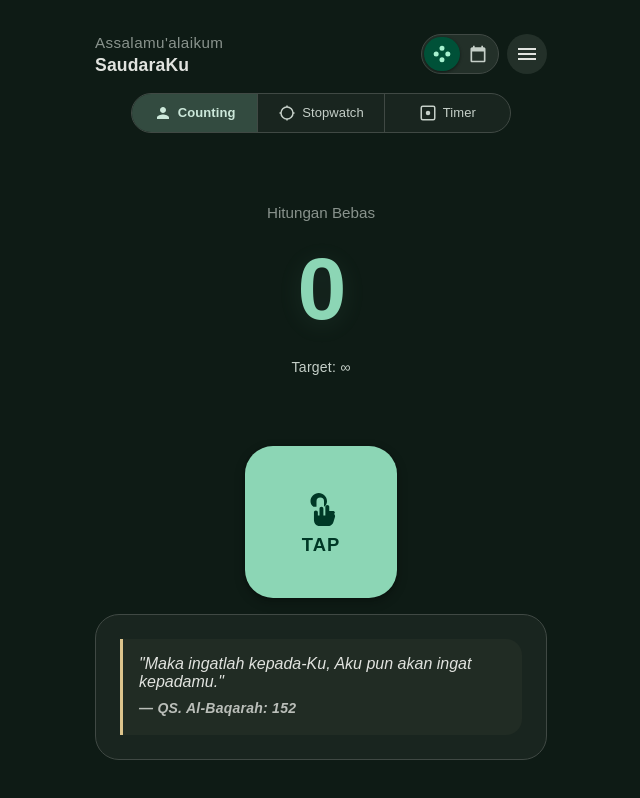
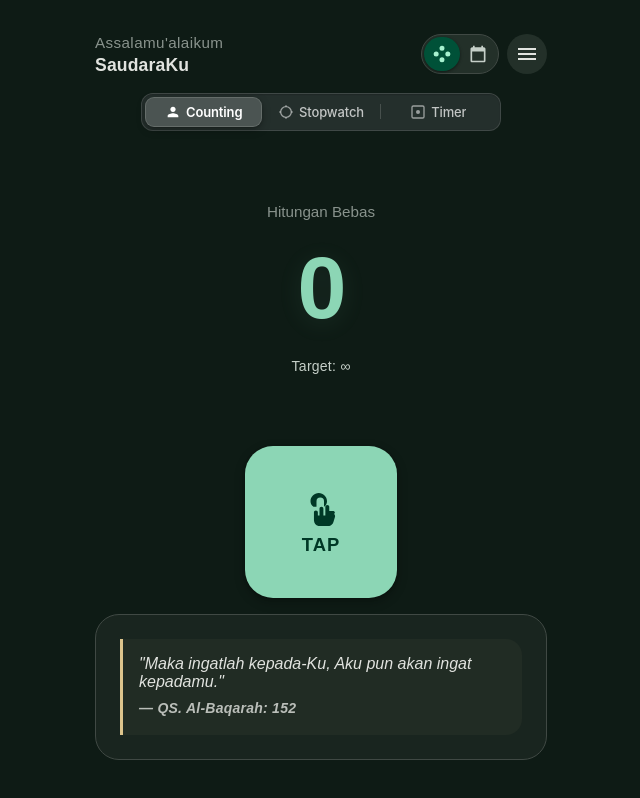
Before and after one commit to aifadhel/tasbihku, a website built with Vite: page index.html in a window 1280 px wide. Shown: the whole page, without its empty margins (319-959 px from the left). Built offline with nearby package versions, Linux system fonts and the light colour scheme; a web font is replaced by a local one.

Commit message:
feat: implement apple tab-views for the mode chooser in dashboard

```diff
--- a/index.html
+++ b/index.html
@@ -135,18 +135,19 @@
 
                 <div class="text-center" style="margin-top: 0; flex-grow: 1; display: flex; flex-direction: column;">
 
-                    <!-- DASHBOARD MODE SWITCHER (M3 Connected Button Group) -->
-                    <div class="segmented-fab-container connected-button-group" id="dashboard-mode-switcher">
-                      <button class="segment-btn active" data-mode="counting" onclick="switchDashboardMode('counting')">
-                        <svg class="segment-icon" width="18" height="18" viewBox="0 0 24 24" fill="currentColor"><use href="#icon-5"></use></svg>
+                    <!-- DASHBOARD MODE SWITCHER (Apple HIG Segmented Tab View) -->
+                    <div class="segmented-fab-container apple-tab-view" id="dashboard-mode-switcher" role="tablist" aria-label="Mode Tampilan Tasbih" data-active-index="0" style="--tab-active-index: 0;">
+                      <div class="apple-tab-indicator" aria-hidden="true"></div>
+                      <button class="segment-btn active" id="tab-counting" role="tab" aria-selected="true" aria-controls="counting-display-area" tabindex="0" data-mode="counting" onclick="switchDashboardMode('counting')">
+                        <svg class="segment-icon" width="16" height="16" viewBox="0 0 24 24" fill="currentColor" aria-hidden="true"><use href="#icon-5"></use></svg>
                         <span class="segment-label" data-i18n="mode_counting">Counting</span>
                       </button>
-                      <button class="segment-btn" data-mode="stopwatch" onclick="switchDashboardMode('stopwatch')">
-                        <svg class="segment-icon" width="18" height="18" viewBox="0 0 24 24" fill="currentColor"><use href="#icon-6"></use></svg>
+                      <button class="segment-btn" id="tab-stopwatch" role="tab" aria-selected="false" aria-controls="stopwatch-display-area" tabindex="-1" data-mode="stopwatch" onclick="switchDashboardMode('stopwatch')">
+                        <svg class="segment-icon" width="16" height="16" viewBox="0 0 24 24" fill="currentColor" aria-hidden="true"><use href="#icon-6"></use></svg>
                         <span class="segment-label" data-i18n="mode_stopwatch">Stopwatch</span>
                       </button>
-                      <button class="segment-btn" data-mode="timer" onclick="switchDashboardMode('timer')">
-                        <svg class="segment-icon" width="18" height="18" viewBox="0 0 24 24" fill="currentColor"><use href="#icon-7"></use></svg>
+                      <button class="segment-btn" id="tab-timer" role="tab" aria-selected="false" aria-controls="timer-display-area" tabindex="-1" data-mode="timer" onclick="switchDashboardMode('timer')">
+                        <svg class="segment-icon" width="16" height="16" viewBox="0 0 24 24" fill="currentColor" aria-hidden="true"><use href="#icon-7"></use></svg>
                         <span class="segment-label" data-i18n="mode_timer">Timer</span>
                       </button>
                     </div>
@@ -155,7 +156,7 @@
                         <span class="text-sub" id="dashboard-mode-title" data-i18n="title_free_count">Hitungan Bebas</span>
 
                         <!-- COUNTING DISPLAY -->
-                        <div id="counting-display-area" style="display: block;">
+                        <div id="counting-display-area" role="tabpanel" aria-labelledby="tab-counting" style="display: block;">
                             <div style="display: flex; justify-content: center; align-items: center; gap: 8px;">
                                 <div id="free-counter" class="display-large" style="cursor: pointer;" onclick="promptManualCount()" aria-label="Edit Hitungan" data-i18n-aria="edit_count">0</div>
                             </div>
@@ -165,12 +166,12 @@
                         </div>
 
                         <!-- STOPWATCH DISPLAY -->
-                        <div id="stopwatch-display-area" style="display: none;">
+                        <div id="stopwatch-display-area" role="tabpanel" aria-labelledby="tab-stopwatch" style="display: none;">
                             <div id="stopwatch-counter" class="display-medium stopwatch-display" style="margin: 32px 0;">00:00.00</div>
                         </div>
 
                         <!-- TIMER DISPLAY -->
-                        <div id="timer-display-area" style="display: none;">
+                        <div id="timer-display-area" role="tabpanel" aria-labelledby="tab-timer" style="display: none;">
                             <div id="timer-counter" class="display-medium timer-display" style="margin: 16px 0; cursor: pointer; transition: opacity 0.2s;" onclick="promptCustomTimer()" aria-label="Tap untuk ubah waktu" data-i18n-aria="tap_to_change_time">00:00:00</div>
                             <div id="timer-setup-area" style="margin-bottom: 24px;">
                                 <div class="preset-buttons">
--- a/package.json
+++ b/package.json
@@ -1,6 +1,6 @@
 {
   "name": "tasbihku",
-  "version": "1.11.2",
+  "version": "1.12.0",
   "description": "A progressive web app for tracking Tasbih counts and daily habits with advanced statistics.",
   "license": "MIT",
   "author": "aifadhel <iemedcahkudus@gmail.com>",
--- a/public/sw.js
+++ b/public/sw.js
@@ -1,5 +1,5 @@
 // NOTE: Update APP_VERSION in app.js when changing version
-const CACHE_NAME = 'tasbihku-v1.11.2';
+const CACHE_NAME = 'tasbihku-v1.12.0';
 
 // File utama yang WAJIB ada saat offline
 const urlsToCache = [
--- a/src/ui/router.js
+++ b/src/ui/router.js
@@ -9,7 +9,7 @@ import { stopStopwatch, stopTimer, updateStopwatchUI, updateTimerUI } from '../m
 import { renderHabits } from '../modules/habits.js';
 import { t } from '../core/i18n.js';
 
-export const APP_VERSION = '1.11.2';
+export const APP_VERSION = '1.12.0';
 
 export const SVG_ICONS = {
     tap: `<svg width="36" height="36" viewBox="0 0 24 24" fill="currentColor"><path d="M9 11.24V7.5a2.5 2.5 0 0 1 5 0v3.74c1.21-.81 2-2.18 2-3.74C16 4.46 13.54 2 10.5 2S5 4.46 5 7.5c0 1.56.79 2.93 2 3.74zm12.3 3.65c-.2-.6-.7-.95-1.3-.95h-2.5v-2.73c0-.67-.58-1.21-1.3-1.21-.72 0-1.3.54-1.3 1.21v5.79h-1.3v-4.58c0-.67-.58-1.21-1.3-1.21-.72 0-1.3.54-1.3 1.21v4.58H9.9v-2.16c0-.67-.58-1.21-1.3-1.21-.72 0-1.3.54-1.3 1.21v5.3c0 2.21 1.79 4 4 4h5.2c1.78 0 3.29-1.18 3.79-2.87l1.01-3.34c.2-.67-.01-1.41-.5-1.92z"/></svg>`,
@@ -48,14 +48,12 @@ export function showPage(pageId, pushToHistory = true) {
 }
 
 // Global popstate back navigation support
+if (typeof window !== 'undefined') {
     window.addEventListener('popstate', (e) => {
         internalHistoryStack.pop();
 
         if (window.isHabitDetailModalOpen && typeof window.closeHabitDetailModal === 'function') {
             window.closeHabitDetailModal(true);
-        // If the state pageId matches the current active page, we don't need to re-show it.
-        // But to be safe, we can let it fall through or just return.
-        // Usually, closing the modal is enough because the dashboard is already beneath it.
             return;
         }
 
@@ -67,6 +65,7 @@ window.addEventListener('popstate', (e) => {
             showPage('page-dashboard', false);
         }
     });
+}
 
 export function goBack(fallbackPage = 'page-dashboard') {
     if (internalHistoryStack.length > 0) {
@@ -334,10 +333,25 @@ export function switchAppMode(mode, save = true) {
 }
 
 export function switchDashboardMode(mode) {
-    document.querySelectorAll('.segment-btn').forEach(btn => btn.classList.remove('active'));
+    const DASHBOARD_MODES = ['counting', 'stopwatch', 'timer'];
+    const modeIndex = DASHBOARD_MODES.indexOf(mode);
+    const activeIdx = modeIndex >= 0 ? modeIndex : 0;
 
-    const activeBtn = document.querySelector(`[data-mode="${mode}"]`);
-    if (activeBtn) activeBtn.classList.add('active');
+    const switcher = document.getElementById('dashboard-mode-switcher');
+    if (switcher) {
+        switcher.setAttribute('data-active-index', activeIdx);
+        switcher.style.setProperty('--tab-active-index', activeIdx);
+    }
+
+    document.querySelectorAll('.segment-btn').forEach(btn => {
+        const isActive = btn.getAttribute('data-mode') === mode;
+        btn.classList.toggle('active', isActive);
+        btn.setAttribute('aria-selected', isActive ? 'true' : 'false');
+        btn.setAttribute('tabindex', isActive ? '0' : '-1');
+    });
+
+    // Native-grade 12ms selection click haptic
+    vibrate(12);
 
     state.dashboardMode = mode;
     saveState();
@@ -448,6 +462,7 @@ export function applyQuoteState() {
 }
 
 // Bind to window globally for static HTML event listeners
+if (typeof window !== 'undefined') {
     window.showPage = showPage;
     window.goBack = goBack;
     window.showModal = showModal;
@@ -462,3 +477,4 @@ window.exportData = exportData;
     window.triggerImport = triggerImport;
     window.importDataProcess = importDataProcess;
     window.toggleQuote = toggleQuote;
+}
--- a/style.css
+++ b/style.css
@@ -1042,82 +1042,136 @@ input:checked + .slider:before {
 
 /* --- NEW DASHBOARD MODE STYLES --- */
 
-/* Segmented FAB -> Material 3 Connected Button Group */
-.segmented-fab-container,
-.connected-button-group {
+/* --- APPLE HIG TAB VIEW (Dashboard Mode Switcher) --- */
+.segmented-fab-container.apple-tab-view,
+.apple-tab-view {
+  position: relative;
   display: flex;
   flex-direction: row;
   align-items: stretch;
-  padding: 0;
-  background: var(--md-sys-color-surface-container);
-  border: 1px solid var(--md-sys-color-outline-variant);
-  border-radius: var(--shape-corner-full, 9999px);
+  padding: 3px;
+  background: rgba(118, 118, 128, 0.22);
+  border: 0.5px solid rgba(255, 255, 255, 0.12);
+  border-radius: 12px;
   margin: 0 auto 16px auto;
   width: 100%;
-  max-width: 380px;
-  height: 40px;
-  overflow: hidden;
-  box-shadow: var(--md-sys-elevation-level-0);
-}
-
-.segment-btn {
+  max-width: 360px;
+  height: 38px;
+  box-sizing: border-box;
+  box-shadow: inset 0 0.5px 1px rgba(0, 0, 0, 0.25);
+  user-select: none;
+  -webkit-user-select: none;
+  overflow: visible;
+}
+
+/* Fluid Sliding Elevated Pill Thumb */
+.apple-tab-indicator {
+  position: absolute;
+  top: 3px;
+  bottom: 3px;
+  left: 3px;
+  width: calc((100% - 6px) / 3);
+  border-radius: 9px; /* Concentric radius: 12px outer - 3px padding */
+  background: rgba(255, 255, 255, 0.18);
+  box-shadow: 0 3px 8px rgba(0, 0, 0, 0.28), 0 1px 2px rgba(0, 0, 0, 0.16);
+  border: 0.5px solid rgba(255, 255, 255, 0.14);
+  transform: translateX(calc(100% * var(--tab-active-index, 0)));
+  transition: transform 0.26s cubic-bezier(0.25, 1, 0.5, 1);
+  pointer-events: none;
+  z-index: 1;
+}
+
+/* Tab Segment Buttons */
+.apple-tab-view .segment-btn {
+  position: relative;
+  z-index: 2;
   flex: 1;
   min-width: 0;
   height: 100%;
-  background: transparent;
-  border: none;
-  border-right: 1px solid var(--md-sys-color-outline-variant);
-  border-radius: 0;
-  padding: 0 10px;
+  background: transparent !important;
+  border: none !important;
+  border-radius: 9px;
+  padding: 0 6px;
   display: flex;
   flex-direction: row;
   align-items: center;
   justify-content: center;
-  gap: 6px;
+  gap: 5px;
   cursor: pointer;
-  color: var(--md-sys-color-on-surface-variant);
-  font-family: var(--font-family-base);
+  color: rgba(255, 255, 255, 0.72);
+  font-family: -apple-system, BlinkMacSystemFont, "SF Pro Text", var(--font-family-base);
   font-size: 0.8125rem;
   font-weight: 500;
+  letter-spacing: -0.01em;
   white-space: nowrap;
-  transition: background-color var(--md-sys-motion-duration-short) ease,
-              color var(--md-sys-motion-duration-short) ease,
-              transform var(--md-sys-motion-duration-short) var(--md-sys-motion-easing-spring-standard);
-  position: relative;
+  transition: color 0.2s ease, transform 0.15s ease;
+  overflow: visible;
+  outline: none;
+}
+
+/* Apple Concentric Separator Hairlines */
+.apple-tab-view .segment-btn:not(:first-of-type)::after {
+  content: '';
+  position: absolute;
+  left: 0;
+  top: 25%;
+  height: 50%;
+  width: 1px;
+  background-color: rgba(255, 255, 255, 0.16);
+  transition: opacity 0.2s ease;
+  pointer-events: none;
+}
+
+/* Contextual Separator Suppression adjacent to Active Segment */
+.apple-tab-view[data-active-index="0"] .segment-btn:nth-of-type(2)::after,
+.apple-tab-view[data-active-index="1"] .segment-btn:nth-of-type(2)::after,
+.apple-tab-view[data-active-index="1"] .segment-btn:nth-of-type(3)::after,
+.apple-tab-view[data-active-index="2"] .segment-btn:nth-of-type(3)::after {
+  opacity: 0;
+}
+
+/* Active Segment Typography */
+.apple-tab-view .segment-btn.active {
+  color: #ffffff;
+  font-weight: 600;
+}
+
+.apple-tab-view .segment-btn .segment-icon {
+  width: 16px;
+  height: 16px;
+  min-width: 16px;
+  opacity: 0.75;
+  transition: opacity 0.2s ease;
+}
+
+.apple-tab-view .segment-btn.active .segment-icon {
+  opacity: 1;
+  color: #ffffff;
+}
+
+.apple-tab-view .segment-btn .segment-label {
+  font-size: 0.8125rem;
+  letter-spacing: -0.01em;
+  text-overflow: ellipsis;
   overflow: hidden;
 }
 
-.segment-btn:last-child {
-  border-right: none;
-}
-
-.segment-btn:hover {
-  transform: none;
-  background-color: rgba(225, 227, 223, var(--md-sys-state-hover-opacity, 0.08));
-}
-
-.segment-btn:active {
+/* Tactile Spring Press Feedback */
+.apple-tab-view .segment-btn:active {
   transform: scale(0.97);
-  background-color: rgba(225, 227, 223, var(--md-sys-state-pressed-opacity, 0.12));
-}
-
-.segment-btn.active {
-  background: var(--md-sys-color-secondary-container);
-  color: var(--md-sys-color-on-secondary-container);
-  font-weight: 700;
-}
-
-.segment-btn.active .segment-icon {
-  color: var(--md-sys-color-on-secondary-container);
-}
-
-.segment-btn.active .segment-label {
-  opacity: 1;
-  color: var(--md-sys-color-on-secondary-container);
-}
-
-.segment-btn.inactive {
-  opacity: 0.7;
+}
+
+/* Accessible High-Contrast Focus Ring */
+.apple-tab-view .segment-btn:focus-visible {
+  outline: 2px solid var(--md-sys-color-primary, #4caf50);
+  outline-offset: 2px;
+}
+
+/* Vestibular Accessibility (Reduced Motion) */
+@media (prefers-reduced-motion: reduce) {
+  .apple-tab-indicator {
+    transition: none !important;
+  }
 }
 
 .segment-icon {
```
Also changed, not shown: src/main.js (+40 -0 lines), tests/unit/router.test.js (added, +239 -0 lines), .agents/agent-progress.md, CHANGELOG.md. Lines whose indentation alone changed are shown as unchanged.
